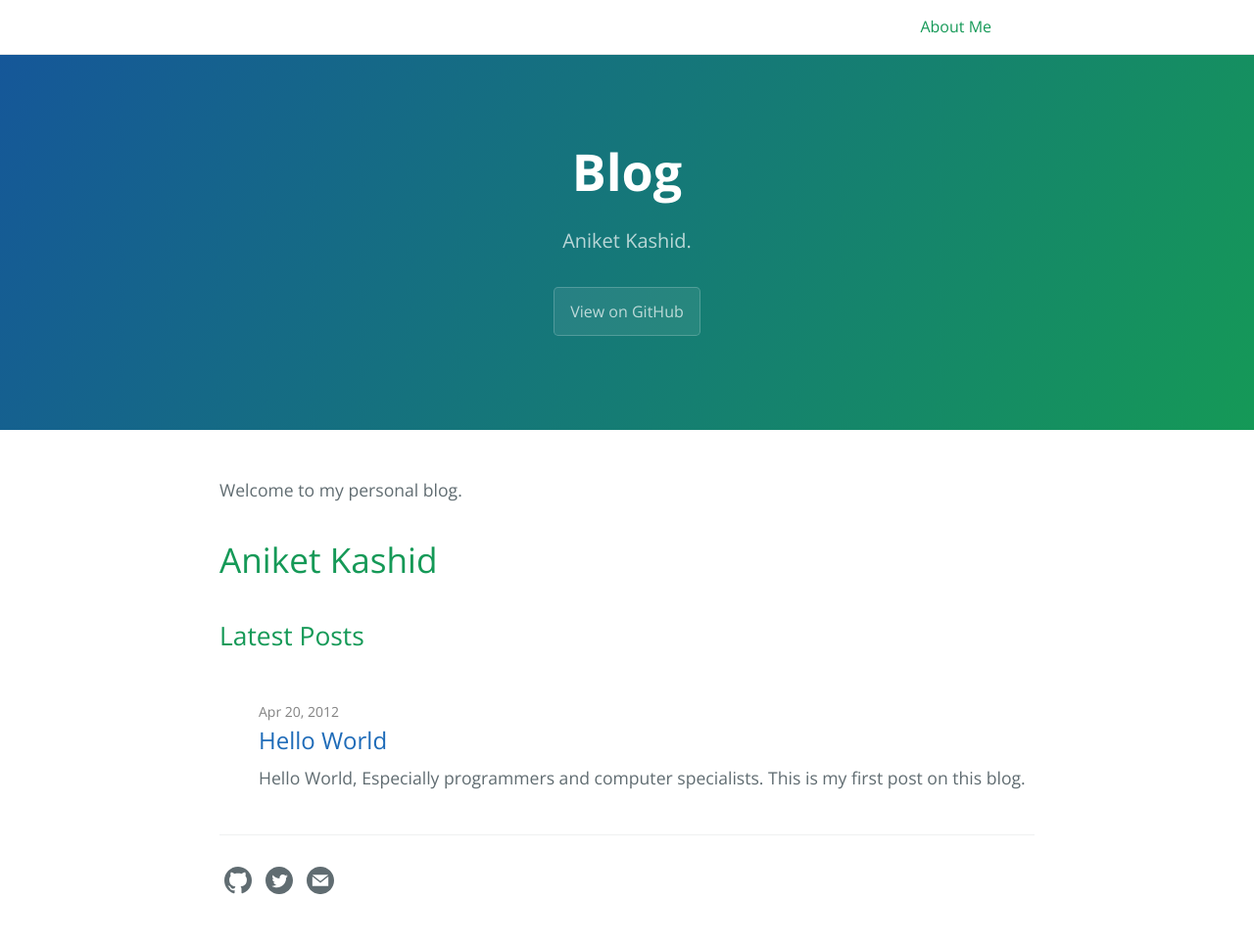
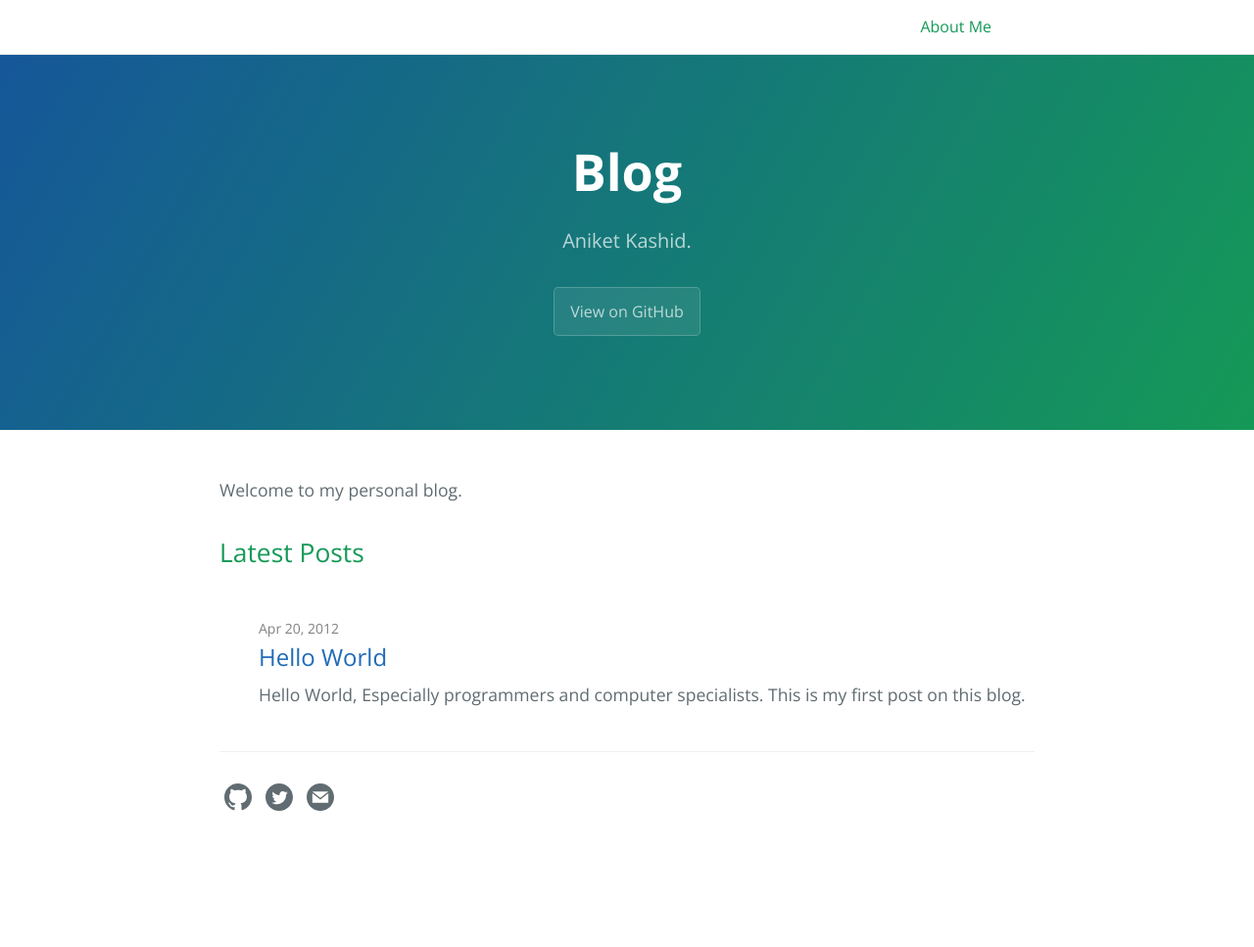
Before and after one commit to aniketkashid17/aniketkashid, a Jekyll site: the page built from index.md, in a window 1280 px wide. Shown: the whole page at 98% size. Built offline with Jekyll 4.4.1, drawn with Linux system fonts in a browser that asks for light colours; after the commit the page ends 900 px from its top, so only the background shows below that.

Commit message:
Update index.md

```diff
--- a/index.md
+++ b/index.md
@@ -3,5 +3,3 @@ layout: home
 ---
 
 Welcome to my personal blog.
-
-# Aniket Kashid
```
